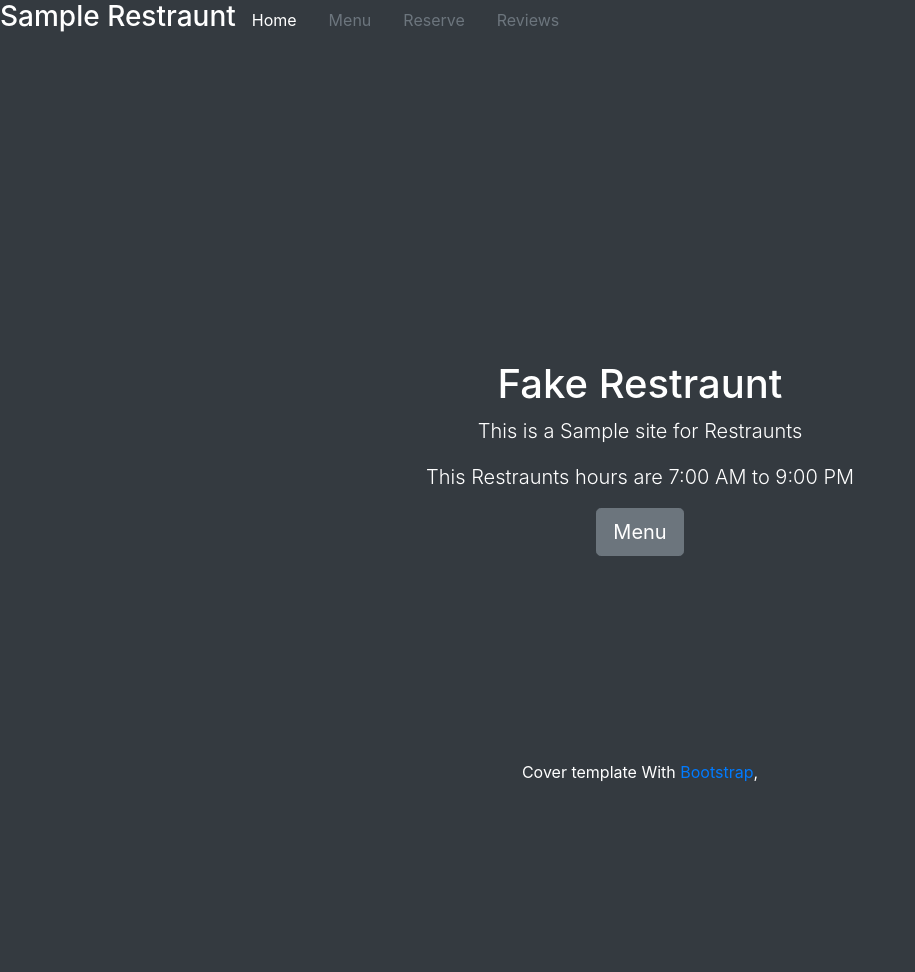
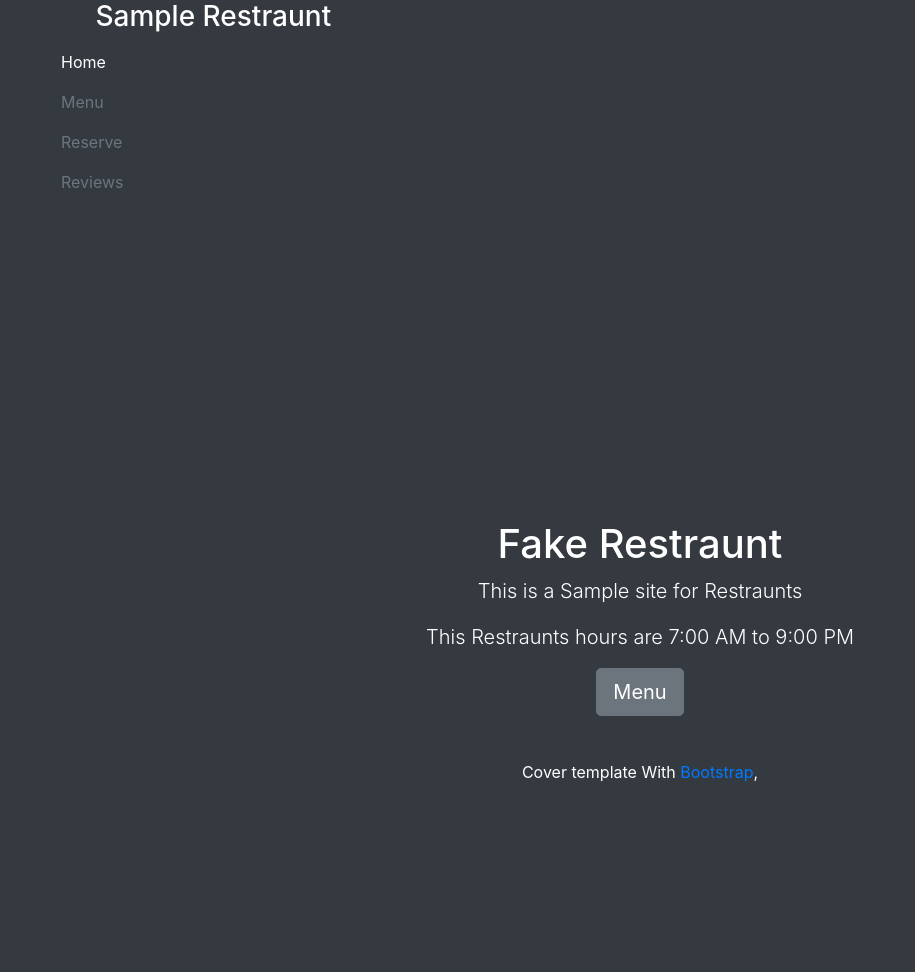
Before and after one commit to Bensonre/CS340_DB, a PHP site: page /Home.php in a window 1280 px wide. Shown: the top 972 px of the page, without its empty margins (0-915 px from the left). Before the commit the page ends 782 px from the top, so only its background shows below. Run offline with PHP 8.4, Linux system fonts and the light colour scheme.

Commit message:
fix(header):style update

```diff
--- a/header.php
+++ b/header.php
@@ -1,8 +1,13 @@
 <header class="masthead mb-4">
     <div class="inner">
-        <nav class="nav nav-masthead text-right bg-dark text-white">
-            <h3 class="masthead-brand text-left">Sample Restraunt</h3>
-            <?php
+        <nav class="nav nav-masthead text-center bg-dark text-white">
+            <div class="col-4">
+            <h3 class="masthead-brand">Sample Restraunt</h3>
+            <div>
+            <div class="col-4">
+            <div>
+            <div class="col-4">
+                <?php
             $content = array(
                 "Home" => "Home.php",
                 "Menu" => "menu.php",
@@ -20,6 +25,7 @@
                 }
             }
             ?>
+            <div>
         </nav>
     </div>
 </header>
```
